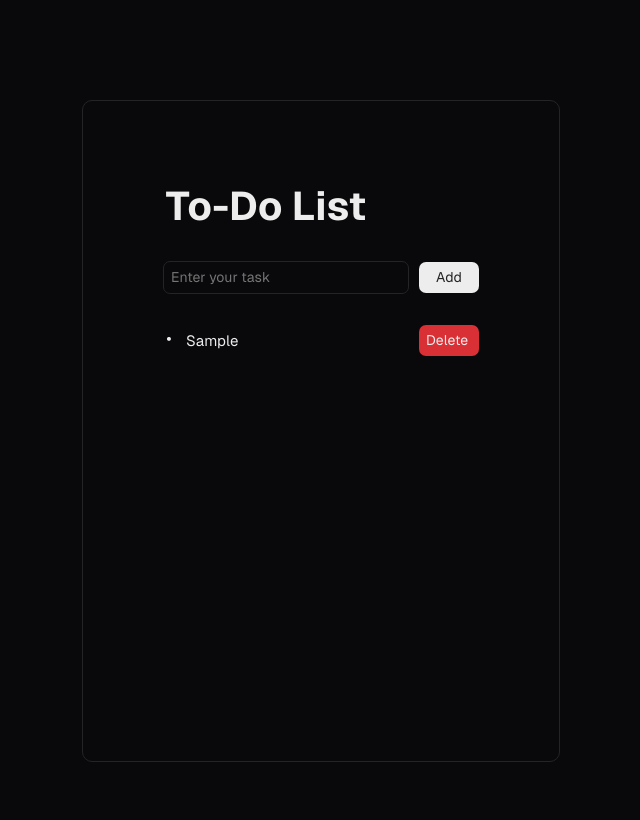
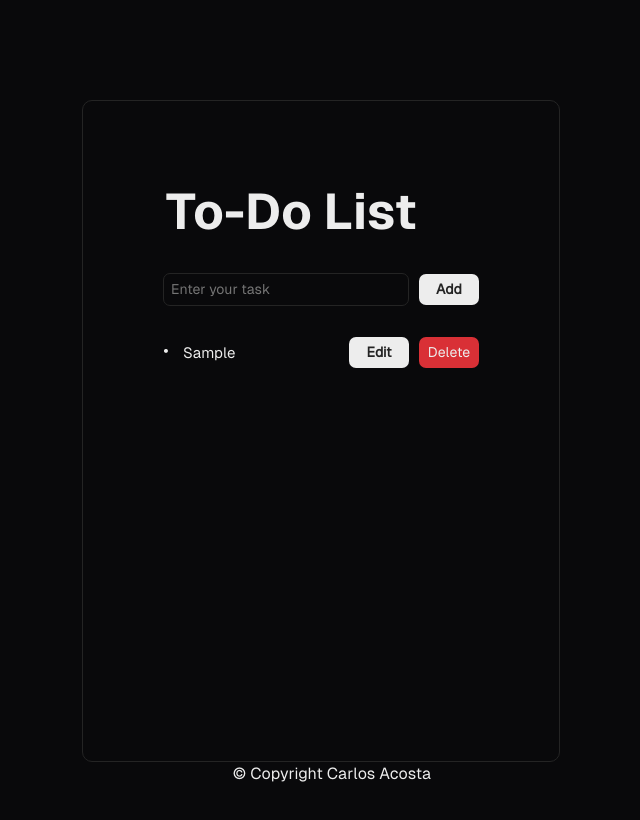
Before and after one commit to Carlosaac23/To-do-List, a plain HTML site: page index.html in a window 1280 px wide. Both pictures are taken after typing "Sample" into the empty fields and a click on the button "Add". Shown: the whole page, without its empty margins (308-948 px from the left). Drawn offline with Linux system fonts and the light colour scheme.

Commit message:
Some changes

```diff
--- a/index.html
+++ b/index.html
@@ -21,6 +21,15 @@
       <ul id="todo-list"></ul>
     </div>
 
+    <div class="div-footer">
+      <footer class="footer">
+        <p>
+          &#169; Copyright
+          <a class="a-footer" href="https://github.com/Carlosaac23"> Carlos Acosta </a>
+        </p>
+      </footer>
+    </div>
+
     <script src="./script.js"></script>
   </body>
 </html>
--- a/script.js
+++ b/script.js
@@ -8,21 +8,38 @@ const container = document.querySelector('.container');
 form.addEventListener('submit', function (e) {
   e.preventDefault();
 
-  input.value === '' ? alertMessage('You must add something') : addedMessage('Task added successfully');
+  input.value.trim() === '' ? alertMessage('You must add something') : addedMessage('Task added successfully');
 
   const taskText = input.value.trim();
   if (taskText === '') return;
 
   const listItem = document.createElement('li');
-  listItem.textContent = taskText;
   listItem.className = 'listItem';
+
+  const taskTextElement = document.createElement('span');
+  taskTextElement.textContent = taskText;
+
+  const editButton = document.createElement('button');
+  editButton.textContent = 'Edit';
+  editButton.className = 'editBtn';
+  editButton.addEventListener('click', () => {
+    const newTaskText = prompt('Edit your task', taskTextElement.textContent);
+    if (newTaskText) {
+      taskTextElement.textContent = newTaskText.trim();
+      saveTasks();
+    }
+  });
 
   const deleteButton = document.createElement('button');
   deleteButton.textContent = 'Delete';
   deleteButton.className = 'deleteBtn';
   deleteButton.addEventListener('click', function () {
     list.removeChild(listItem);
+    saveTasks();
   });
+
+  listItem.appendChild(taskTextElement);
+  listItem.appendChild(editButton);
   listItem.appendChild(deleteButton);
 
   list.appendChild(listItem);
@@ -39,7 +56,7 @@ function addedMessage(message) {
   const alertMss = document.createElement('p');
   alertMss.classList.add('addedMessage');
   alertMss.textContent = message;
-  container.appendChild(alertMss);
+  form.parentNode.insertBefore(alertMss, list);
 
   setTimeout(() => {
     alertMss.remove();
@@ -54,7 +71,7 @@ function alertMessage(message) {
   const alertMss = document.createElement('p');
   alertMss.classList.add('alertMessage');
   alertMss.textContent = message;
-  container.appendChild(alertMss);
+  form.parentNode.insertBefore(alertMss, list);
 
   setTimeout(() => {
     alertMss.remove();
@@ -65,21 +82,34 @@ function alertMessage(message) {
 function saveTasks() {
   const tasks = [];
   document.querySelectorAll('.listItem').forEach(item => {
-    tasks.push(item.textContent.replace('Delete', '').trim());
+    tasks.push(item.querySelector('span').textContent.trim());
   });
   localStorage.setItem('tasks', JSON.stringify(tasks));
 }
 
 document.addEventListener('DOMContentLoaded', loadTasks);
 
-// Delete tasks
+// Delete and Edit tasks
 function loadTasks() {
   const tasks = JSON.parse(localStorage.getItem('tasks')) || [];
 
   tasks.forEach(taskText => {
     const listItem = document.createElement('li');
-    listItem.textContent = taskText;
     listItem.className = 'listItem';
+
+    const taskTextElement = document.createElement('span');
+    taskTextElement.textContent = taskText;
+
+    const editButton = document.createElement('button');
+    editButton.textContent = 'Edit';
+    editButton.className = 'editBtn';
+    editButton.addEventListener('click', () => {
+      const newTaskText = prompt('Edit your task', taskTextElement.textContent);
+      if (newTaskText) {
+        taskTextElement.textContent = newTaskText.trim();
+        saveTasks();
+      }
+    });
 
     const deleteButton = document.createElement('button');
     deleteButton.textContent = 'Delete';
@@ -88,6 +118,9 @@ function loadTasks() {
       list.removeChild(listItem);
       saveTasks();
     });
+
+    listItem.appendChild(taskTextElement);
+    listItem.appendChild(editButton);
     listItem.appendChild(deleteButton);
 
     list.appendChild(listItem);
--- a/style.css
+++ b/style.css
@@ -14,7 +14,7 @@
   --secondaryColorHover: #1f1f1f;
   --fontColor: #ededed;
   --inputHover: #a8a8a8;
-  --addBtnHover: #c5c5c5;
+  --btnHover: #c5c5c5;
   --deleteBtn: #d93036;
   --deleteBtnHover: #ff6166;
   --addedMessage: #5ddf8d;
@@ -42,7 +42,7 @@ body {
 
 legend {
   font-family: 'Geist-Bold', sans-serif;
-  font-size: 40px;
+  font-size: 50px;
   text-align: start;
   color: var(--fontColor);
   margin-bottom: 30px;
@@ -78,9 +78,18 @@ input:hover {
   align-items: center;
   color: var(--fontColor);
   margin-bottom: 17px;
-  margin-left: -17px;
+  padding-right: 0;
+  margin-left: -20px;
   font-size: 15px;
   position: relative;
+}
+
+.listItem span {
+  flex-grow: 1;
+  padding-right: 10px;
+  overflow: hidden;
+  text-overflow: ellipsis;
+  white-space: nowrap;
 }
 
 .listItem::before {
@@ -115,11 +124,9 @@ input:hover {
 .addBtn {
   font-family: 'Geist-Regular', sans-serif;
   font-size: 14px;
+  font-weight: 600;
   background-color: var(--fontColor);
   color: var(--secondaryColor);
-  display: flex;
-  align-items: center;
-  justify-content: center;
   border: none;
   border-radius: 7px;
   padding: 7px;
@@ -130,16 +137,39 @@ input:hover {
 }
 
 .addBtn:hover {
-  background-color: var(--addBtnHover);
+  background-color: var(--btnHover);
+}
+
+.editBtn,
+.deleteBtn {
+  margin-left: 10px;
+  flex-shrink: 0;
+}
+
+.editBtn {
+  font-family: 'Geist-Regular', sans-serif;
+  font-size: 14px;
+  font-weight: 600;
+  background-color: var(--fontColor);
+  color: var(--secondaryColor);
+  border: none;
+  border-radius: 7px;
+  padding: 7px;
+  width: 60px;
+  cursor: pointer;
+  transition: background-color 0.5s ease;
+}
+
+.editBtn:hover {
+  background-color: var(--btnHover);
 }
 
 .deleteBtn {
   font-family: 'Geist-Regular', sans-serif;
   font-size: 14px;
+  font-weight: 400;
   background-color: var(--deleteBtn);
   color: var(--fontColor);
-  display: flex;
-  align-items: center;
   border: none;
   border-radius: 7px;
   padding: 7px;
@@ -150,6 +180,24 @@ input:hover {
 
 .deleteBtn:hover {
   background-color: var(--deleteBtnHover);
+}
+
+.div-footer {
+  position: absolute;
+  bottom: 0;
+  left: 0;
+  z-index: 10;
+}
+
+.footer {
+  width: 100vw;
+  text-align: center;
+  color: var(--fontColor);
+}
+
+.a-footer {
+  text-decoration: none;
+  color: var(--fontColor);
 }
 
 /* Scrollbar */
```
